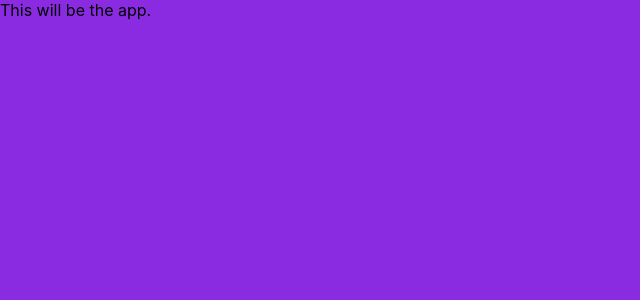
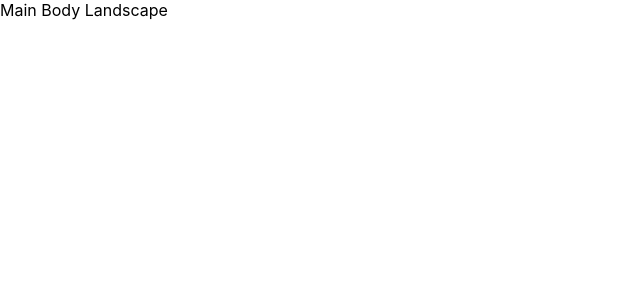
Before and after one commit to lindsayjohnston/simple-website-dec-2021, a React (Create React App) app: page / in a window 1280 px wide. Shown: the top 300 px of the page, without its empty margins (0-640 px from the left). Built offline with nearby package versions, Linux system fonts and the light colour scheme.

Commit message:
Set up MainBodyLandscape and MainBodyProtrait components and logic for changing them based on window size

```diff
--- a/src/App.css
+++ b/src/App.css
@@ -1,5 +1,3 @@
 .App {
   background-color: blueviolet;
-  height:100vh;
-  height: calc(var(--vh,1vh) *100);
 }
--- a/src/App.js
+++ b/src/App.js
@@ -1,13 +1,9 @@
 import React from 'react';
 import './App.css';
+import MainBodyLandscape from '../src/components/landscape/MainBodyLandscape/MainBodyLandscape';
+import MainBodyPortrait from '../src/components/portrait/MainBodyPortrait/MainBodyPortrait';
 
-//Adjust viewport height for mobile browser
-let vh = window.innerHeight * 0.01;
-document.documentElement.style.setProperty('--vh', `${vh}px`);
-window.addEventListener('resize', ()=>{
-  let vh = window.innerHeight * 0.01;
-  document.documentElement.style.setProperty('--vh', `${vh}px`);
-})
+
 
 let screenOrientation= null;
 if((window.innerHeight / window.innerWidth) < .87){
@@ -19,22 +15,77 @@ if((window.innerHeight / window.innerWidth) < .87){
 class App extends React.Component {
 
   state= {
+    sectionShown:'top',
+    screenOrientation: screenOrientation,
+    sections: [
+      { id: 1,
+        title: "top",
+        }
+    ]
 
       //state goes here
   }
 
-  constructor(props){
+  constructor(props) {
     super(props);
-    //all methods
+    this.checkScreenOrientation = this.checkScreenOrientation.bind(this);
+    this.setScreenOrientation = this.setScreenOrientation.bind(this);
+    this.sectionShownHandler.bind(this);
+  }
+
+  checkScreenOrientation = () => {
+    let newOrientation= null;
+
+    if((window.innerHeight/ window.innerWidth) < .87){
+      newOrientation= "landscape";
+    } else {
+      newOrientation= "portrait";
+    }
+
+    if(newOrientation !== this.state.screenOrientation){
+      this.setScreenOrientation(newOrientation);
+    }
+  }
+
+  setScreenOrientation= (newOrientation)=>{
+    this.setState({
+      screenOrientation: newOrientation
+    })
+  }
+
+  sectionShownHandler = (sectionId) =>{
+    this.setState ({
+      sectionShown : sectionId
+    })
+  }
+
+  componentDidMount() {
+    window.addEventListener('resize', this.checkScreenOrientation);
+    window.addEventListener("orientationchange", this.checkScreenOrientation);
   }
 
   render(){
-    //if stuff and functions
+    let appBody = null;
+    let appClasses= "";
+
+    if (this.state.screenOrientation === "landscape") {
+      appBody = <MainBodyLandscape
+                  menuClick = {this.pageShownHandler}
+                  pageShown= {this.state.pageShown}
+                  pages={this.state.pages} />;
+      appClasses= "appLandscape";
+    } else {
+      appBody = <MainBodyPortrait
+                  menuClick = {this.pageShownHandler}
+                  pageShown= {this.state.pageShown}
+                  pages={this.state.pages}
+                />;
+      appClasses= "appPortrait";
+    }
 
     return (
-      <div className="App">
-        This will be the app.
-
+      <div className={appClasses}>
+        {appBody}
       </div>
     );
 
--- /dev/null
+++ b/src/components/landscape/MainBodyLandscape/MainBodyLandscape.js
@@ -0,0 +1,13 @@
+//import stuff
+
+const mainBodyLandscape = (props) =>{
+  //if stuff
+
+  return(
+      <div className="mainBodyLandscape">
+            Main Body Landscape
+      </div>
+  )
+};
+
+export default mainBodyLandscape;
--- /dev/null
+++ b/src/components/portrait/MainBodyPortrait/MainBodyPortrait.js
@@ -0,0 +1,13 @@
+//import stuff
+
+const mainBodyPortrait = (props) =>{
+    //if stuff
+
+    return(
+        <div className="mainBodyPortrait">
+              Main Body Portrait
+        </div>
+    )
+  };
+
+  export default mainBodyPortrait;
```
